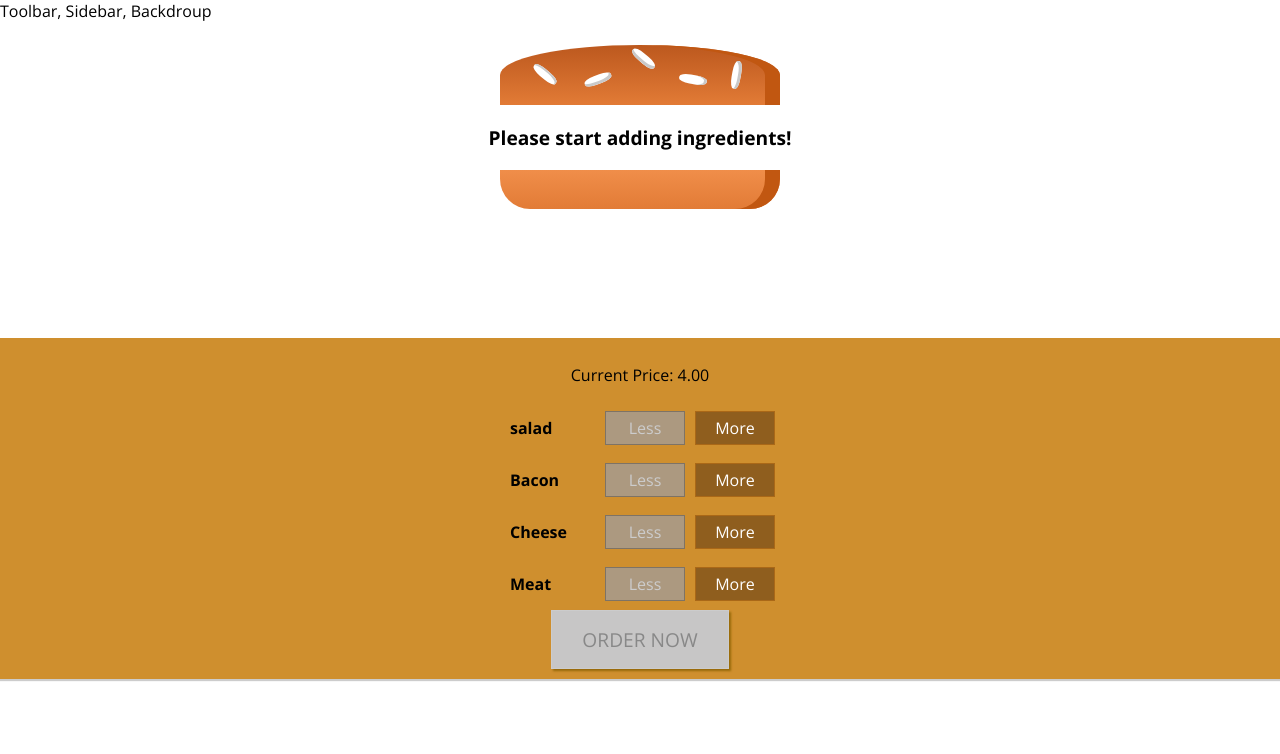
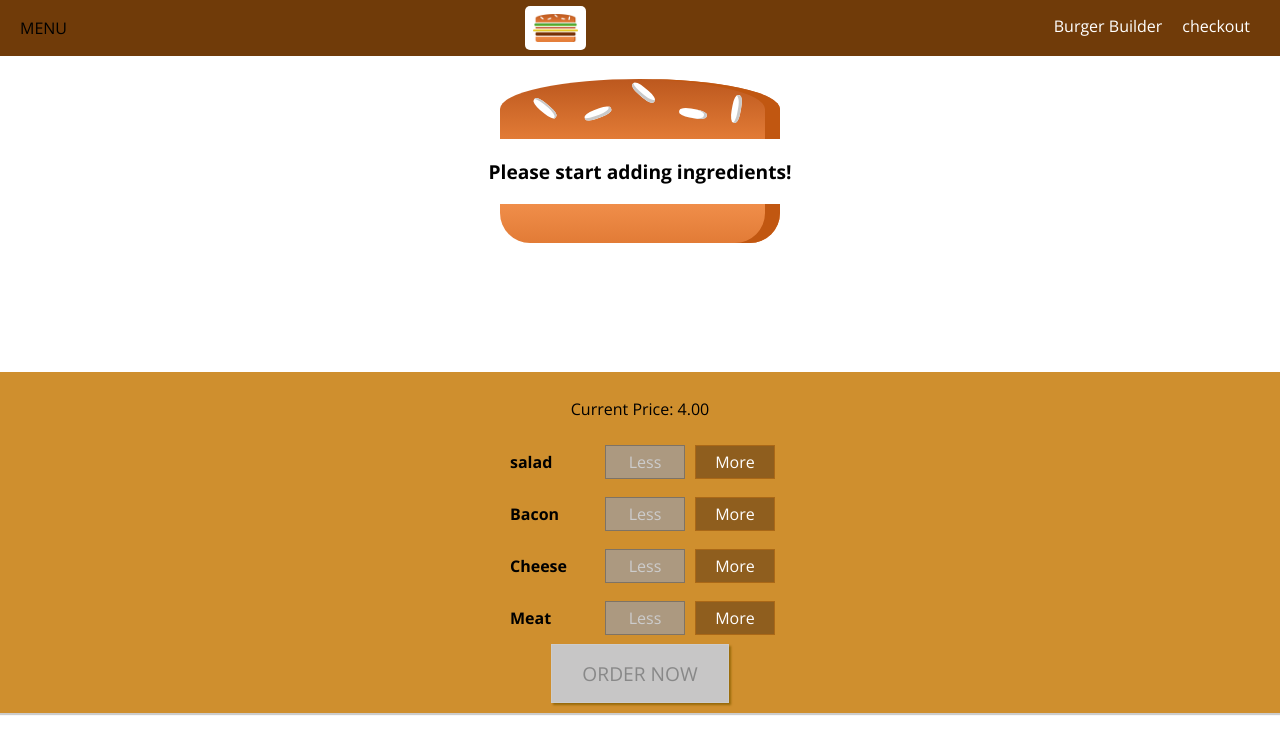
Before and after one commit to williamnkosi/react-burger-builder, a React app: page / in a window 1280 px wide. Shown: the top 754 px of the page. Built offline with nearby package versions, Linux system fonts and the light colour scheme.

Commit message:
Added Navigation and the toolbar

```diff
--- a/src/componenets/Burger/OrderSummary/OrderSummary.js
+++ b/src/componenets/Burger/OrderSummary/OrderSummary.js
@@ -15,6 +15,7 @@
             <ul>
                 {ingredientSummary}
             </ul>
+            <p>Total Price: {props.price.toFixed(2)}</p>
             <p>Continue to Checkout?</p>
             <Button btnType="Danger" clicked={props.purchaseCancelled}>CANCEL</Button>
             <Button btnType="Success" clicked={props.purchaseContinued}>CONTINUE</Button>
--- a/src/componenets/Layout/Layout.css
+++ b/src/componenets/Layout/Layout.css
@@ -1,3 +1,3 @@
 .Content {
-    margin-top: 16px;
+    margin-top: 72px;
 }
--- a/src/componenets/Layout/Layout.js
+++ b/src/componenets/Layout/Layout.js
@@ -1,10 +1,11 @@
 import React from 'react';
 import Aux from '../../hoc/Aux';
 import classes from './Layout.css';
+import Toolbar from '../../componenets/Navigation/Toolbar/Toolbar'
 
 const layout = (props) => (
     <Aux>
-        <div>Toolbar, Sidebar, Backdroup</div>
+        <Toolbar />
         <main className={classes.Content}>
             {props.children}
         </main>
--- /dev/null
+++ b/src/componenets/Logo/Logo.css
@@ -0,0 +1,12 @@
+.Logo {
+    background-color: white;
+    padding: 8px;
+    height: 80%;
+    box-sizing: border-box;
+    border-radius: 5px;
+}
+
+.Logo img {
+    height: 100%;
+
+}
--- /dev/null
+++ b/src/componenets/Logo/Logo.js
@@ -0,0 +1,14 @@
+import React from 'react'
+import burgerLogo from '../../assets/images/burger-logo.png';
+import Classes from './Logo.css';
+
+
+const Logo = () => {
+    return (
+        <div className={Classes.Logo}>
+            <img src={burgerLogo} alt="MyBurger" />
+        </div>
+    )
+}
+
+export default Logo
--- /dev/null
+++ b/src/componenets/Navigation/NavigationItem/NavigationItem.css
@@ -0,0 +1,26 @@
+.NavigationItem {
+    margin: 0;
+    box-sizing: border-box;
+    display: flex;
+    height: 100%;
+    align-items: center;
+
+}
+
+.NavigationItem a {
+    color: white;
+    text-decoration: none;
+    height: 100%;
+    padding: 16px 10px;
+    border-bottom: 4px solid transparent;
+    box-sizing: border-box;
+    display: block;
+}
+
+
+.NavigationItem a:hover,
+.NavigationItem a:active {
+    background-color: #8F5C2C;
+    border-bottom: 4px solid transparent #40A4C8;
+    color: white;
+}
--- /dev/null
+++ b/src/componenets/Navigation/NavigationItem/NavigationItem.js
@@ -0,0 +1,14 @@
+import React from 'react'
+import Classes from './NavigationItem.css'
+const NavigationItem = (props) => {
+    return (
+        <li className={Classes.NavigationItem}>
+            <a
+                href={props.link}
+                className={props.active ? Classes.active : null}>
+                {props.children}
+            </a></li>
+    )
+}
+
+export default NavigationItem
--- /dev/null
+++ b/src/componenets/Navigation/NavigationItems/NavigationItems.css
@@ -0,0 +1,8 @@
+.NavigationItems {
+    margin: 0;
+    padding: 0;
+    list-style: none;
+    display: flex;
+    align-items: center;
+    height: 100%
+}
--- /dev/null
+++ b/src/componenets/Navigation/NavigationItems/NavigationItems.js
@@ -0,0 +1,14 @@
+import React from 'react'
+import Classes from './NavigationItems.css';
+import NavigationItem from '../NavigationItem/NavigationItem'
+
+const NavigationItems = () => {
+    return (
+        <ul className={Classes.NavigationItems}>
+            <NavigationItem link="/" active>Burger Builder</NavigationItem>
+            <NavigationItem link="/" >checkout</NavigationItem>
+        </ul>
+    )
+}
+
+export default NavigationItems
--- /dev/null
+++ b/src/componenets/Navigation/Toolbar/Toolbar.css
@@ -0,0 +1,19 @@
+.Toolbar {
+    height: 56px;
+    width: 100%;
+    position: fixed;
+    top:0;
+    left: 0;
+    background-color: #703B09;
+    display: flex;
+    justify-content: space-between;
+    align-items: center;
+    padding: 0 20px;
+    box-sizing: border-box;
+    z-index: 90;
+}
+
+.Tool nav {
+    height: 100%;
+
+}
--- /dev/null
+++ b/src/componenets/Navigation/Toolbar/Toolbar.js
@@ -0,0 +1,18 @@
+import React from 'react'
+import Classes from './Toolbar.css'
+import Logo from '../../Logo/Logo'
+import NavigationItems from '../NavigationItems/NavigationItems'
+
+const Toolbar = () => {
+    return (
+        <header className={Classes.Toolbar}>
+            <div>MENU</div>
+            <Logo />
+            <nav>
+                <NavigationItems />
+            </nav>
+        </header>
+    )
+}
+
+export default Toolbar
--- a/src/containers/BurgerBuilder/BurgerBuilder.js
+++ b/src/containers/BurgerBuilder/BurgerBuilder.js
@@ -94,6 +94,7 @@
             <Aux>
                 <Modal show={this.state.purchasing} modalClosed={this.purchaseCancelHandler}>
                     <OrderSummary
+                        price={this.state.totalPrice}
                         ingredients={this.state.ingredients}
                         purchaseCancelled={this.purchaseCancelHandler}
                         purchaseContinued={this.purchaseContinueHandler}
```
Also changed, not shown: src/assets/images/burger-logo.png (added).
